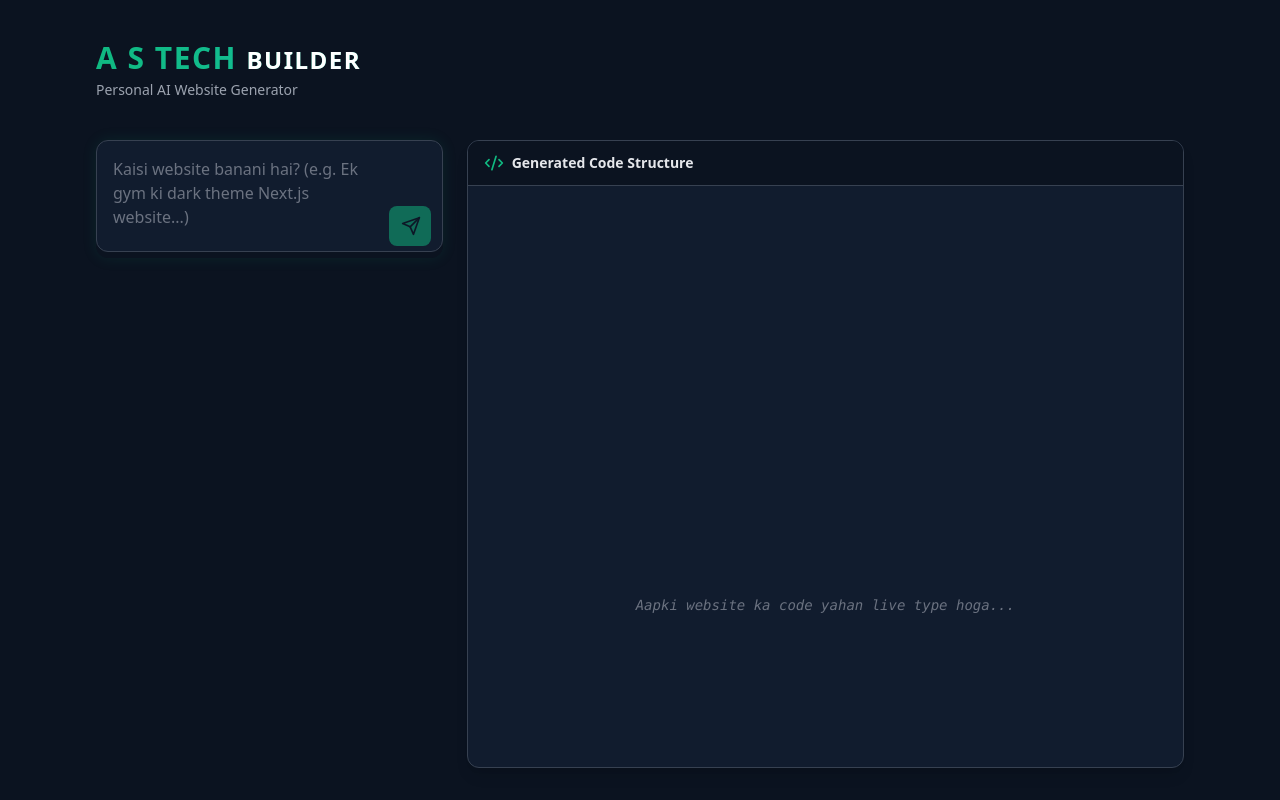
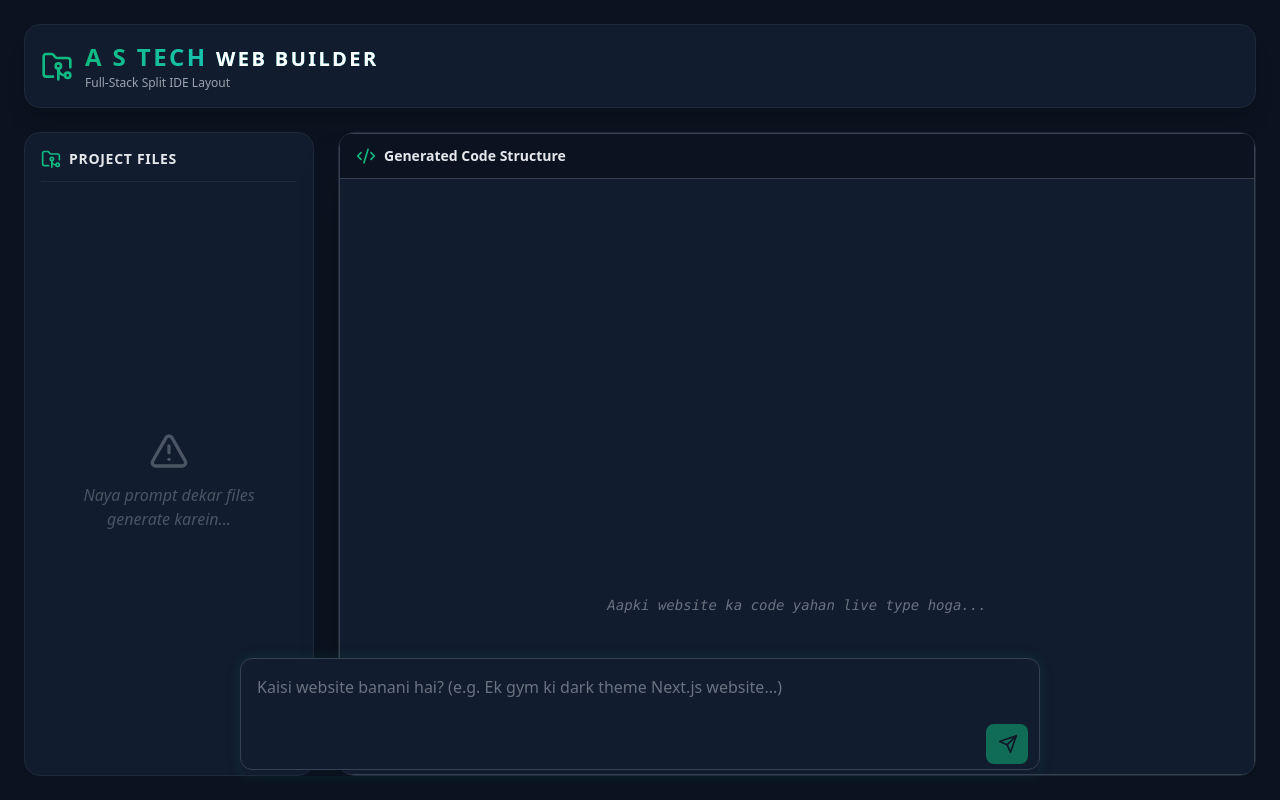
Before and after one commit to kinh17631-star/MyAIWebBuilder, a Next.js app: page / in a window 1280 px wide. Built offline with nearby package versions, Linux system fonts and the light colour scheme.

Commit message:
Update page.js

```diff
--- a/app/page.js
+++ b/app/page.js
@@ -1,12 +1,41 @@
 'use client'
 import { useState } from 'react'
-// Imports specifically in small letters as requested
+import { FolderGit2, Code2, AlertTriangle } from 'lucide-react'
 import ChatInput from '../components/chatinput'
 import CodeViewer from '../components/codeviewer'
 import GithubExport from '../components/githubexport'
 
+// Frontend Regex Parser for === filename === format
+function parseCodeBlocks(rawText) {
+  const files = []
+  const regex = /===\s+([^\s]+)\s+===/g
+  let match
+  let lastIndex = 0
+  let currentFile = null
+
+  const matches = [...rawText.matchAll(regex)]
+
+  for (let i = 0; i < matches.length; i++) {
+    const match = matches[i]
+    if (currentFile) {
+      let content = rawText.substring(lastIndex, match.index).trim()
+      files.push({ path: currentFile, content })
+    }
+    currentFile = match[1]
+    lastIndex = match.index + match[0].length
+  }
+
+  if (currentFile) {
+    let content = rawText.substring(lastIndex).trim()
+    files.push({ path: currentFile, content })
+  }
+  return files
+}
+
 export default function Home() {
   const [generatedCode, setGeneratedCode] = useState('')
+  const [parsedFiles, setParsedFiles] = useState([])
+  const [selectedFileIndex, setSelectedFileIndex] = useState(0)
   const [isGenerating, setIsGenerating] = useState(false)
   const [isExporting, setIsExporting] = useState(false)
   const [repoUrl, setRepoUrl] = useState('')
@@ -14,10 +43,11 @@ export default function Home() {
   const handleGenerate = async (prompt) => {
     setIsGenerating(true)
     setGeneratedCode('')
-    setRepoUrl('') // Naya prompt aane par purana link hata dega
+    setParsedFiles([]) // Reset files
+    setSelectedFileIndex(0)
+    setRepoUrl('')
 
     try {
-      // Gemini API ko call kar raha hai
       const response = await fetch('/api/generate', {
         method: 'POST',
         headers: { 'Content-Type': 'application/json' },
@@ -26,16 +56,23 @@ export default function Home() {
 
       if (!response.body) throw new Error('No response body')
 
-      // Streaming setup: code live type hota hua dikhega
       const reader = response.body.getReader()
       const decoder = new TextDecoder()
       let done = false
+      let fullText = ''
 
       while (!done) {
         const { value, done: doneReading } = await reader.read()
         done = doneReading
         const chunkValue = decoder.decode(value)
-        setGeneratedCode((prev) => prev + chunkValue)
+        fullText += chunkValue
+        setGeneratedCode(fullText)
+
+        // Live parsing for File Tree display
+        const updatedFiles = parseCodeBlocks(fullText)
+        if (updatedFiles.length > 0) {
+          setParsedFiles(updatedFiles)
+        }
       }
     } catch (error) {
       console.error("Generation Error:", error)
@@ -49,7 +86,6 @@ export default function Home() {
     if (!generatedCode) return
     setIsExporting(true)
     try {
-      // GitHub API ko call kar raha hai
       const response = await fetch('/api/github', {
         method: 'POST',
         headers: { 'Content-Type': 'application/json' },
@@ -58,7 +94,7 @@ export default function Home() {
       const data = await response.json()
 
       if (data.repoUrl) {
-        setRepoUrl(data.repoUrl) // Success hone par Vercel link ready ho jayega
+        setRepoUrl(data.repoUrl)
       } else {
         alert("GitHub Push Error: " + data.error)
       }
@@ -70,24 +106,25 @@ export default function Home() {
     }
   }
 
+  const selectedFile = parsedFiles[selectedFileIndex]
+
   return (
-    <main className="max-w-6xl mx-auto p-4 md:p-8 min-h-screen flex flex-col gap-6">
-      {/* Premium Header */}
-      <div className="flex flex-col gap-1 mt-2">
-        <h1 className="text-3xl font-black text-transparent bg-clip-text bg-gradient-to-r from-[#10b981] to-cyan-400 uppercase tracking-wider">
-          A S Tech <span className="text-white text-2xl">Builder</span>
+    <main className="max-w-[1920px] mx-auto p-4 md:p-6 min-h-screen flex flex-col gap-6 bg-background">
+      {/* Premium Split Header */}
+      <header className="flex items-center justify-between gap-4 p-4 bg-surface rounded-2xl border border-gray-800 shadow-xl">
+        <div className="flex items-center gap-3">
+          <FolderGit2 className="w-8 h-8 text-primary" />
+          <div className="flex flex-col gap-0.5">
+            <h1 className="text-2xl font-black text-transparent bg-clip-text bg-gradient-to-r from-primary to-cyan-400 uppercase tracking-widest">
+              A S Tech <span className="text-white text-xl">Web Builder</span>
             </h1>
-        <p className="text-gray-400 text-sm font-medium">Personal AI Website Generator</p>
+            <p className="text-gray-400 text-xs">Full-Stack Split IDE Layout</p>
+          </div>
         </div>
 
-      <div className="grid grid-cols-1 lg:grid-cols-12 gap-6 flex-1 mt-4">
-        {/* Left Column: AI Prompt & Export Controls */}
-        <div className="lg:col-span-4 flex flex-col justify-start gap-4">
-          <ChatInput onSubmit={handleGenerate} isLoading={isGenerating} />
-
-          {/* Export Button tabhi dikhega jab code ready ho */}
+        {/* Export Button inside header */}
         {generatedCode && !isGenerating && (
-            <div className="animate-in fade-in slide-in-from-bottom-4 duration-500">
+          <div className="w-64 animate-in fade-in slide-in-from-bottom-2 duration-500">
             <GithubExport
               onExport={handleExport}
               isExporting={isExporting}
@@ -95,13 +132,64 @@ export default function Home() {
             />
           </div>
         )}
+      </header>
+
+      {/* Modern Split Panels (Grid) */}
+      <div className="grid grid-cols-1 lg:grid-cols-12 gap-6 flex-1 overflow-hidden">
+        {/* Left Sidebar (File Tree): col-span-3 */}
+        <aside className="lg:col-span-3 flex flex-col gap-4 bg-surface border border-gray-800 rounded-2xl p-4 overflow-auto min-h-[400px]">
+          <div className="flex items-center gap-2 border-b border-gray-800 pb-3 mb-1">
+            <FolderGit2 className="w-5 h-5 text-primary" />
+            <h2 className="text-sm font-semibold text-gray-200 tracking-wider">PROJECT FILES</h2>
           </div>
 
-        {/* Right Column: Matrix Style Code Viewer */}
-        <div className="lg:col-span-8 flex flex-col">
-          <CodeViewer content={generatedCode} />
+          {parsedFiles.length > 0 ? (
+            <div className="flex flex-col gap-1.5 text-sm">
+              {parsedFiles.map((file, index) => (
+                <button
+                  key={index}
+                  onClick={() => setSelectedFileIndex(index)}
+                  className={`flex items-center gap-3 w-full p-2 rounded-lg text-left transition-all ${
+                    index === selectedFileIndex
+                    ? 'bg-gray-800 text-primary border border-gray-700'
+                    : 'text-gray-400 hover:text-white hover:bg-gray-800/50'
+                  }`}
+                >
+                  <Code2 className="w-4 h-4 flex-shrink-0" />
+                  <span className="truncate font-mono">{file.path}</span>
+                </button>
+              ))}
             </div>
+          ) : (
+            <div className="h-full flex flex-col items-center justify-center text-center text-gray-600 italic gap-3 p-6">
+               {isGenerating ? (
+                  <div className="flex flex-col items-center gap-2">
+                     <FolderGit2 className="w-10 h-10 animate-pulse" />
+                     Gemini files parse kar raha hai...
                   </div>
+               ) : (
+                  <>
+                     <AlertTriangle className="w-10 h-10" />
+                     Naya prompt dekar files generate karein...
+                  </>
+               )}
+            </div>
+          )}
+        </aside>
+
+        {/* Right Main Area (Code Viewer): col-span-9 */}
+        <section className="lg:col-span-9 flex flex-col bg-surface border border-gray-800 rounded-2xl overflow-hidden shadow-2xl min-h-[400px]">
+          <CodeViewer
+            content={selectedFile ? selectedFile.content : generatedCode}
+            filename={selectedFile ? selectedFile.path : 'Raw Output'}
+          />
+        </section>
+      </div>
+
+      {/* Floating Bottom Chat Panel */}
+      <footer className="fixed bottom-6 left-1/2 -translate-x-1/2 w-[90%] md:w-[800px] z-50">
+        <ChatInput onSubmit={handleGenerate} isLoading={isGenerating} />
+      </footer>
     </main>
   )
 }
```
Lines whose indentation alone changed are shown as unchanged.
